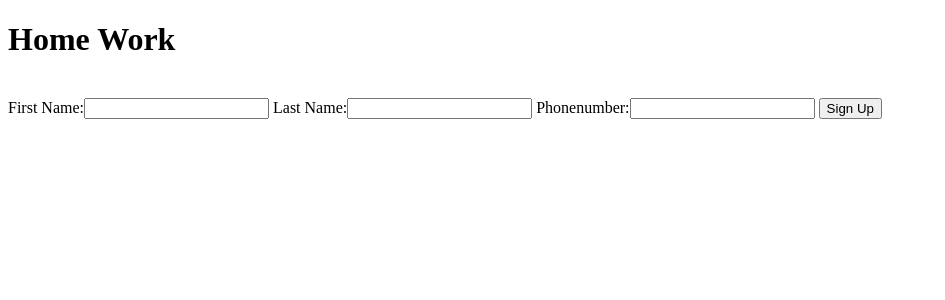
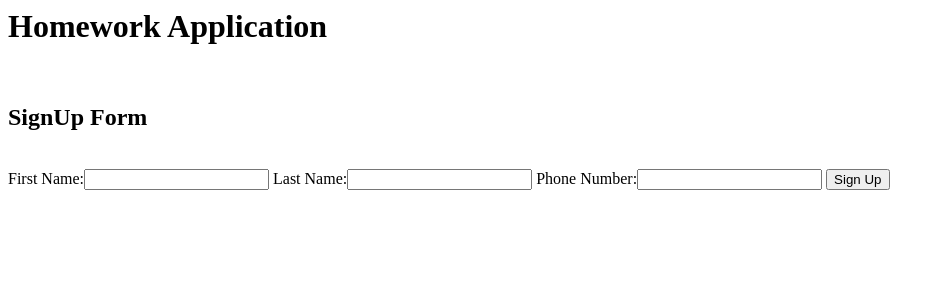
Before and after one commit to vikas-bhargav/homework, a Django app: page /homeapp/ in a window 1280 px wide. Shown: the top 300 px of the page, without its empty margins (0-945 px from the left). Run offline with Django 3.2, Linux system fonts and the light colour scheme; parts of the project's set-up code (start-up, migrations or seed data) failed here and were passed over; some libraries are stand-ins or nearby versions.

Commit message:
Files commited for homewok project

```diff
--- a/homeapp/admin.py
+++ b/homeapp/admin.py
@@ -3,7 +3,7 @@ from django.contrib import admin
 from .models import *
 # Register your models here.
 
+admin.site.register(Cities)
+admin.site.register(Cleaner)
 admin.site.register(Customer)
-admin.site.register(Cleaner)
 admin.site.register(Booking)
-admin.site.register(Cities)
--- a/homeapp/forms.py
+++ b/homeapp/forms.py
@@ -4,27 +4,39 @@ from .models import *
 
 
 class CustumerForm(forms.ModelForm):
-    first_name = forms.CharField(label='First Name',widget=forms.TextInput(
+    first_name = forms.CharField(label='First Name', widget=forms.TextInput(
         attrs={'class': 'form-control'}), required=True)
+
     last_name = forms.CharField(label='Last Name', widget=forms.TextInput(
         attrs={'class': 'form-control'}), required=True)
-    phoneNumber = forms.CharField(max_length=10, widget=forms.NumberInput(
-        attrs={'class': 'form-control'}), required=False)
+
+    phone_number = forms.CharField(label='Phone Number', widget=forms.TextInput(attrs={'type':
+                                                                                           'number'}), required=True)
 
     class Meta:
         model = Customer
-        fields = ['first_name', 'last_name', 'phoneNumber']
+        fields = ['first_name', 'last_name', 'phone_number']
+
 
 class BookingForm(forms.ModelForm):
-    first_name = forms.CharField(label='Customer Name',widget=forms.TextInput(
+    first_name = forms.CharField(label='Customer Name', widget=forms.TextInput(
         attrs={'class': 'form-control'}), required=True)
-    last_name = forms.CharField(label='Customer Name',widget=forms.TextInput(
-        attrs={'class': 'form-control'}), required=True)
-    phoneNumber = forms.CharField(max_length=10, widget=forms.NumberInput(
-        attrs={'class': 'form-control'}), required=False)
+
+    last_name = forms.CharField(label='Customer Name', widget=forms.TextInput(attrs={'class': 'form-control'}),
+                                required=True)
+
+    phone_number = forms.CharField(label='Phone Number', widget=forms.TextInput(attrs={'type': 'number'}),
+                                   required=True)
+
     date = forms.DateTimeField()
 
+    CITIES_CHOICES = set()
+    city_obj = Cities.objects.all()
+    for city in city_obj:
+        CITIES_CHOICES.add((city.id, city.city_name))
+    city = forms.MultipleChoiceField(widget=forms.Select(attrs={'class': 'form-control'}),
+                                     choices=CITIES_CHOICES, label="Select City")
 
     class Meta:
         model = Booking
-        fields = ['first_name', 'last_name', 'phoneNumber', 'date']
+        fields = ['first_name', 'last_name', 'city', 'phone_number', 'date']
--- a/homeapp/models.py
+++ b/homeapp/models.py
@@ -1,26 +1,11 @@
 from django.db import models
-import datetime
+from multiselectfield import MultiSelectField
+
 # Create your models here.
 
 
-class Customer(models.Model):
-    first_name = models.CharField(max_length=200)
-    last_name = models.CharField(max_length=200)
-    phone_number = models.IntegerField()
-
-    def __str__(self):
-        return self.first_name
-
-
-
 class Cities(models.Model):
-    CITIES_CHOICES = (
-        ('mumbai', 'Mumbai'),
-        ('ahmedabad', 'Ahmedabad'),
-        ('indore', 'Indore'),
-        ('pune', 'Pune'),
-    )
-    city_name = models.CharField(max_length=200, choices=CITIES_CHOICES)
+    city_name = models.CharField(max_length=200)
 
     def __str__(self):
         return self.city_name
@@ -30,16 +15,26 @@ class Cleaner(models.Model):
     first_name = models.CharField(max_length=200)
     last_name = models.CharField(max_length=200)
     quality_score = models.FloatField(5)
-    city = models.ForeignKey(Cities)
+    cities = models.ManyToManyField(Cities, MultiSelectField(Cities), null=True)
+
     def __str__(self):
-        return self.first_name
+        return str(self.first_name) + " " + str(self .last_name)
 
 
-class Booking1(models.Model):
+class Customer(models.Model):
+    first_name = models.CharField(max_length=200)
+    last_name = models.CharField(max_length=200)
+    phone_number = models.CharField(max_length=200)
+
+    def __str__(self):
+        return str(self.first_name) + " " + str(self.last_name)
+
+
+class Booking(models.Model):
     customer = models.ForeignKey(Customer)
     cleaner = models.ForeignKey(Cleaner)
-    date = models.DateTimeField()
-
+    city_id = models.IntegerField(null=False)
+    book_date = models.DateTimeField()
 
     def __str__(self):
-        return self.customer
+        return str(self.customer.first_name) + " " + str(self.customer.last_name)
--- a/homeapp/templates/homeapp/index.html
+++ b/homeapp/templates/homeapp/index.html
@@ -1,4 +1,3 @@
-<!DOCTYPE html>
 <html lang="en">
 <head>
     <meta charset="UTF-8">
@@ -6,36 +5,49 @@
     <link rel="stylesheet" href="http://code.jquery.com/ui/1.10.3/themes/smoothness/jquery-ui.css" />
     <script src="http://code.jquery.com/jquery-1.9.1.js"></script>
     <script src="http://code.jquery.com/ui/1.10.3/jquery-ui.js"></script>
-    <!--<link rel="stylesheet" href="https://maxcdn.bootstrapcdn.com/bootstrap/3.3.7/css/bootstrap.min.css">-->
-    <!--<script src="https://maxcdn.bootstrapcdn.com/bootstrap/3.3.7/js/bootstrap.min.js"></script>-->
-    <!--<script src="https://ajax.googleapis.com/ajax/libs/jquery/3.2.1/jquery.min.js"></script>-->
+    {#    <link rel="stylesheet" href="https://maxcdn.bootstrapcdn.com/bootstrap/3.3.7/css/bootstrap.min.css">#}
+    {#    <script src="https://maxcdn.bootstrapcdn.com/bootstrap/3.3.7/js/bootstrap.min.js"></script>#}
+    {#    <script src="https://ajax.googleapis.com/ajax/libs/jquery/3.2.1/jquery.min.js"></script>#}
 
 </head>
 <body>
-<h1>Home Work</h1><br>
+<div class="container">
+    <h1>Homework Application</h1><br>
 
     {% if type == 'signup' %}
+    <h2>SignUp Form</h2><br>
     <form action="{% url 'index' %}" method="post">
         {% csrf_token %}
         {{ form}}
-            <input type="submit" name="save" value="Sign Up">
+        <input type="submit" class="btn btn-primary" name="save" value="Sign Up">
     </form>
     {% endif %}
     {% if type == 'booking' %}
     <form action="{% url 'book' %}" method="post">
+        {% csrf_token %}
         <h2>{{message}}</h2><br>
-            <select name="city" title="Select Your City">
-                {% for city in cities %}
-                    <option value="{{city.id}}">{{city.city_name}}</option>
-                {% endfor %}
-            </select>
+        <h2>Booking Form</h2><br>
+
         {{ form}}
-
-            <input type="submit" name="book" value="Book">
+        <br><br>
+        <input type="submit" class="btn btn-primary" name="book" value="Book">
     </form>
     {% endif %}
+    {% if type == 'booked' %}
+    <h2>Booking Details</h2><br>
+    {% if book_summry %}
+    <table>
+        {% for key, value in book_summry.items %}
+        <tr>
+            <td>{{ key }}</td>
+            <td>{{ value }}</td>
+        </tr>
+        {% endfor %}
+    </table>
+    {% endif %}
+    {% endif %}
 
-
+</div>
 </body>
 <script>
     $( '#id_date' ).datepicker({
@@ -44,7 +56,4 @@
 
 
 </script>
-<!--<script type="text/javascript">-->
-    <!--$('#id_date').datetimepicker({format: 'yyyy-mm-dd hh:ii'});-->
-<!--</script>-->
 </html>
--- a/homeapp/views.py
+++ b/homeapp/views.py
@@ -1,62 +1,89 @@
-from django.shortcuts import render
+from django.shortcuts import render, redirect
 
+from random import choice
 from .models import *
 from homeapp.forms import CustumerForm, BookingForm
+import datetime
 
 # Create your views here.
 
+
 def index(request):
     if request.method == 'POST':
+        if 'save' in request.POST:
 
-        customer_no = request.POST.get('phoneNumber')
-        print("customer_no: ", customer_no)
-        first_name = request.POST.get('first_name')
-        last_name = request.POST.get('last_name')
-        # customer_full_name = request.POST.get('first_name') + " " + request.POST.get('last_name')
-        customer_obj = Customer.objects.filter(phone_number=customer_no)
-        print("customer_obj: ", len(customer_obj))
-        if len(customer_obj) == 0:
-            customer_obj = Customer(first_name=first_name, last_name=first_name, phone_number=customer_no)
-            customer_obj.save()
-            message = 'Signup successfully!'
-        else:
-            message = 'User alrady exist....!'
+            customer_no = request.POST.get('phone_number')
+            first_name = request.POST.get('first_name')
+            last_name = request.POST.get('last_name')
 
-        form = BookingForm({'first_name': first_name, 'last_name': last_name, 'phoneNumber': customer_no})
-        cities = Cities.objects.all()
-        for c in cities:
-            print(c.city_name, ": ", c.id)
+            # set Customer
+            customer_chk = Customer.objects.filter(phone_number=customer_no).exists()
+            if customer_chk == False:
+                customer_obj = Customer(first_name=first_name, last_name=first_name, phone_number=customer_no)
+                customer_obj.save()
+                message = 'Signup successfully.'
+                form = BookingForm({'first_name': first_name, 'last_name': last_name, 'phone_number': customer_no})
+            else:
+                message = 'User alrady registered.'
 
-        context = {'form': form, 'type': 'booking', 'message': message, 'cities': cities}
+                form = BookingForm({'first_name': first_name, 'last_name': last_name,
+                                    'phone_number': customer_no})
+
+            context = {'form': form, 'type': 'booking', 'message': message}
+            return render(request, 'homeapp/index.html', context)
+
+        if 'book' in request.POST:
+            context = book(request)
+
+            return render(request, 'homeapp/index.html', context)
 
     else:
-        print("final else----------------------")
         form = CustumerForm()
         context = {'form': form, 'type': 'signup'}
 
-    return render(request, 'homeapp/index.html', context)
+        return render(request, 'homeapp/index.html', context)
+
 
 def book(request):
+    customer_no = request.POST.get('phone_number')
+    first_name = request.POST.get('first_name')
+    last_name = request.POST.get('last_name')
+    city = request.POST.get('city')
+    get_date = request.POST.get('date')
+    date = datetime.datetime.strptime(get_date, "%d-%m-%Y")
 
-    if request.method == 'POST':
+    customer_full_name = first_name + " " + last_name
 
-        customer_no = request.POST.get('phoneNumber')
-        first_name = request.POST.get('first_name')
-        last_name = request.POST.get('last_name')
-        customer_full_name = first_name + " " + last_name
+    customer_obj = Customer.objects.get(phone_number=customer_no)
+    city_obj = Cities.objects.get(id=city)
+    cleaner_obj = Cleaner.objects.filter(cities=city_obj)
 
-        if len(customer_obj) == 0:
-            customer_obj = Customer(first_name=first_name, last_name=first_name, phone_number=customer_no)
-            customer_obj.save()
-            message = 'Signup successfully!'
-        else:
-            message = 'User alrady exist....!'
+    book_summry = dict()
+    cleaner_list = list()
+    for cleaner in cleaner_obj:
+        cleaner_chk = Booking.objects.filter(cleaner=cleaner).exists()
+        if cleaner_chk == False:
+            cleaner_list.append(cleaner)
 
-        form = BookingForm({'first_name': first_name, 'last_name': last_name, 'phoneNumber': customer_no})
+    if len(cleaner_list) >= 1:
+        cleaner_assign = choice(cleaner_list)
+        book_obj = Booking(customer=customer_obj, cleaner=cleaner_assign, book_date=date, city_id=city)
+        book_obj.save()
+
+        # add bookoing detail in dictionary.
+        book_summry['Customer Name'] = customer_full_name
+        book_summry['City'] = city_obj.city_name
+        book_summry['Booking Date'] = date
+        book_summry['Cleaner'] = cleaner_assign.first_name + " " + cleaner_assign.last_name
+
+        message = 'Book successfully!'
+        context = {'type': 'booked', 'message': message, 'book_summry': book_summry}
+
+        return context
+
+    else:
+        message = 'We could not fulfill your request at this time.'
+        form = BookingForm({'first_name': first_name, 'last_name': last_name, 'phone_umber': customer_no})
         context = {'form': form, 'type': 'booking', 'message': message}
 
-    else:
-        form = BookingForm()
-        context = {'form': form, 'type': 'booking '}
-
-    return render(request, 'homeapp/index.html', context)
+        return context
```
Also changed, not shown: homework/settings.py (+14 -13 lines), homeapp/migrations/__init__.py (deleted). Lines whose indentation alone changed are shown as unchanged.
